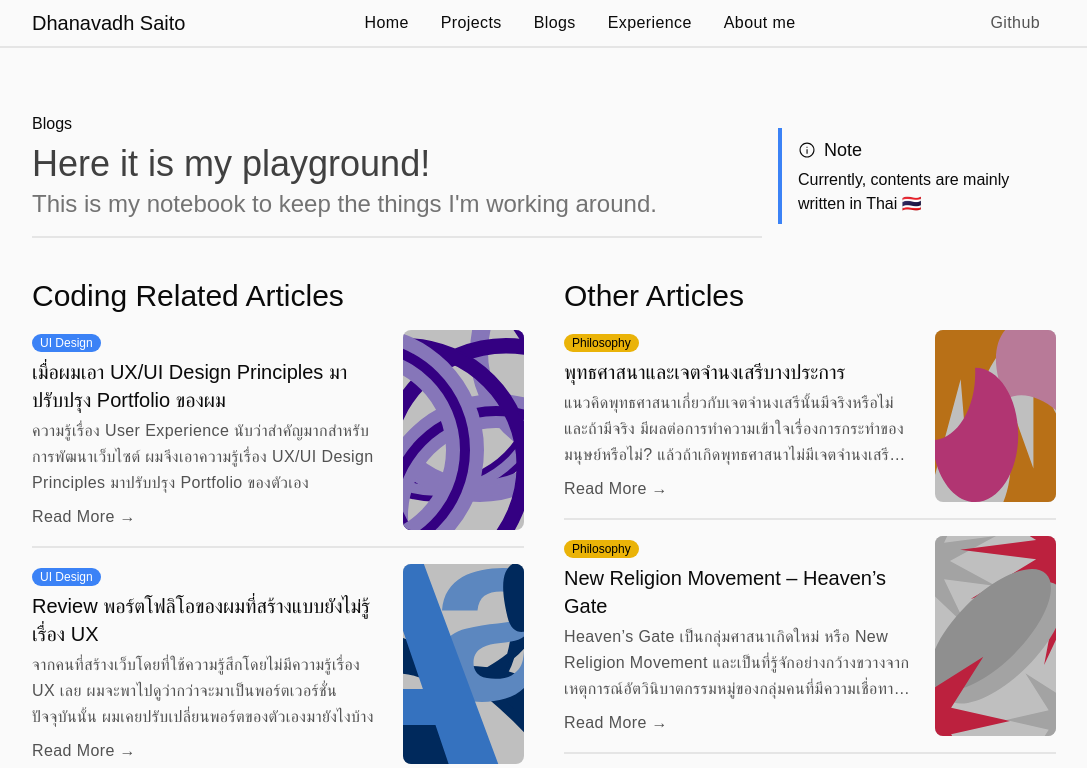
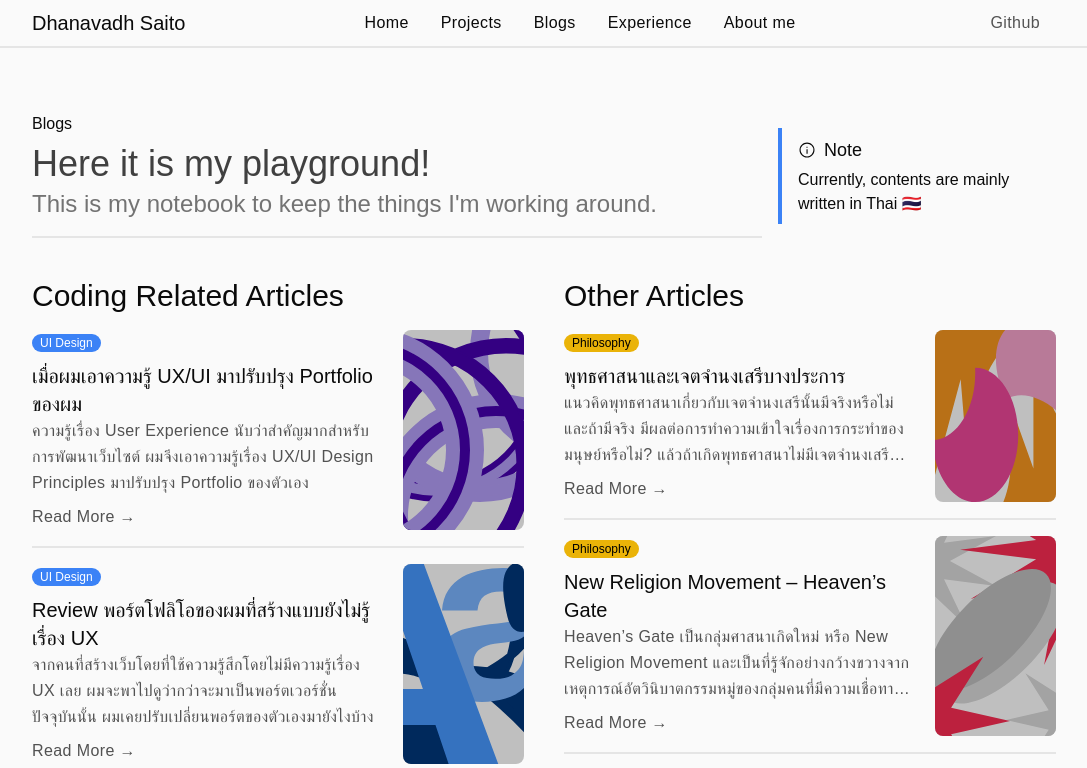
Before and after one commit to dhanavadh/dhanav-blog, a Next.js app: page /blogs in a window 1280 px wide. Shown: the top 768 px of the page, without its empty margins (96-1183 px from the left). Built offline with nearby package versions, Linux system fonts and the light colour scheme; a web font is replaced by a local one.

Commit message:
set font size to lg

```diff
--- a/app/blogs/coding/port-redesign/page.tsx
+++ b/app/blogs/coding/port-redesign/page.tsx
@@ -26,7 +26,7 @@ const BlogPortRemake = () => {
         {/* Heading */}
         <div className='blog-heading'>
             <p className='blog-reading'>N/A minutes Reading</p>
-          <p className='title'>เมื่อผมเอา UX/UI Design Principles มาปรับปรุง Portfolio ของผม</p>
+          <p className='title'>เมื่อผมเอาความรู้ UX/UI มาปรับปรุง Portfolio ของผม</p>
           <p className='sub-title-article mt-2'>จากคนที่สร้างเว็บโดยที่ใช้ความรู้สึกโดยไม่มีความรู้เรื่อง User Experience เลย มาสู่การรีเมคเว็บไซต์ของตัวเองให้เข้าถึง user ทุกคน ผมจึงรู้สึกว่าความรู้เรื่อง UX สำคัญมาก ๆ สำหรับนักพัฒนาเว็บ frontend</p>
         </div>
         {/* Paragraph */}
@@ -168,7 +168,7 @@ const BlogPortRemake = () => {
             <p>การจัดการ layout ของแต่ละหน้าก็เหมือนเป็นการออกแบบของเราที่จะดึงดูดผู้ใช้อย่างไร แล้วเราจะออกแบบยังไงกันล่ะ visual hierarchy, visual flow หรือ focal point จะเข้ามาช่วยเราในส่วนนี้ครับ</p>
           </div>
 
-          <div className='h1-blog'>
+          <div className='h2-blog'>
             <p>Visual Hierarchy สำคัญอย่างไร?</p>
           </div>
           <div className='paragraph-next-to-heading'>
@@ -197,7 +197,7 @@ const BlogPortRemake = () => {
             <p>อย่างในหน้า blogs ผมก็ได้ทำการแบ่งหัวข้อบทความ เป็นสอง column โดยที่ในแต่ละคอลัมน์มีขนาดเท่ากัน การแบ่งแบบนี้คือ ทำให้ user เห็นว่าสองคอลัมน์นี้ มีความสำคัญพอ ๆ กัน เป็น alternative choice ให้ user สามารถเลือกได้ตามความสนใจของตนเอง</p>
           </div>
 
-          <div className='h1-blog'>
+          <div className='h2-blog'>
             <p>Visual Flow?</p>
           </div>
           <div className='paragraph-next-to-heading'>
@@ -215,7 +215,7 @@ const BlogPortRemake = () => {
             <p>ในส่วนถัดไปผมขอยกตัวอย่างการใช้ Design Pattern ที่ผมเอามาใช้ในโปรเจคนี้กันนะครับ</p>
           </div>
 
-          <div className='h1-blog'>
+          <div className='h2-blog'>
             <p>Visual Framework</p>
           </div>
           <div className='paragraph-next-to-heading'>
@@ -243,7 +243,7 @@ const BlogPortRemake = () => {
             <p>ส่วน Title ผมก็ทำให้เหมือนกันทั้งสามหน้าครับ ทั้งหน้า Projects, Blogs, และ Experience และ element รองลงมาผมก็แบ่งให้เป็น 2 คอลัมน์เหมือนกัน เพื่อคงความ consistency ไว้ครับ และเพื่อให้ user เกิดความชินกับ layout ที่ผมได้วางเอาไว้ครับ พูดอีกอย่างเหมือนให้เขารู้คาแรคเตอร์ของผมครับ</p>
           </div>
 
-          <div className='h1-blog'>
+          <div className='h2-blog'>
             <p>Titled Section</p>
           </div>
           <div className='paragraph-next-to-heading'>
--- a/app/components/BlogSection.tsx
+++ b/app/components/BlogSection.tsx
@@ -35,7 +35,7 @@ const CodingArticles = [
 
     {
         id: 1,
-        name:"เมื่อผมเอา UX/UI Design Principles มาปรับปรุง Portfolio ของผม",
+        name:"เมื่อผมเอาความรู้ UX/UI มาปรับปรุง Portfolio ของผม",
         description:"ความรู้เรื่อง User Experience นับว่าสำคัญมากสำหรับการพัฒนาเว็บไซต์ ผมจึงเอาความรู้เรื่อง UX/UI Design Principles มาปรับปรุง Portfolio ของตัวเอง",
         badge:"UI Design",
         img:"/banner/blog-1.svg",
@@ -86,7 +86,9 @@ const BlogSection = () => {
                             {/* Main Project */}
                             <div>
                                 <a className={item.badge === "UI Design" ? 'badge-blue' : item.badge === "Coding" ? 'badge-pink' : 'badge-yellow'}>{item.badge}</a>
-                                <p className='h3 my-1'>{item.name}</p>
+                                <div className='mt-2'>
+                                    <Link href={item.link} className='link-h3 my-1'>{item.name}</Link>
+                                </div>
                                 <p className='p w-full line-clamp-3'>{item.description}</p>
                             </div>
 
@@ -121,7 +123,9 @@ const BlogSection = () => {
                             {/* Main Project */}
                             <div>
                                 <a className={item.badge === "UI Design" ? 'badge-blue' : item.badge === "Coding" ? 'badge-pink' : 'badge-yellow'}>{item.badge}</a>
-                                <p className='h3 my-1'>{item.name}</p>
+                                <div className='mt-2'>
+                                    <Link href={item.link} className='link-h3 my-1'>{item.name}</Link>
+                                </div>
                                 <p className='p w-full line-clamp-3'>{item.description}</p>
                             </div>
 
--- a/app/components/LatestBlog.tsx
+++ b/app/components/LatestBlog.tsx
@@ -5,7 +5,7 @@ import Image from 'next/image'
 const Blog = [
     {
         id:1,
-        name:"เมื่อผมเอา UX/UI Design Principles มาปรับปรุง Portfolio ของผม",
+        name:"เมื่อผมเอาความรู้ UX/UI มาปรับปรุง Portfolio ของผม",
         description:"ความรู้เรื่อง User Experience นับว่าสำคัญมากสำหรับการพัฒนาเว็บไซต์ ผมจึงเอาความรู้เรื่อง UX/UI Design Principles มาปรับปรุง Portfolio ของตัวเอง",
         badge:"UI Design",
         img:"/banner/blog-1.svg",
--- a/app/globals.css
+++ b/app/globals.css
@@ -16,19 +16,19 @@ body {
 
 /* Blog */
 .paragraph {
-  @apply text-xl font-medium leading-loose tracking-normal font-[family-name:var(--font-sarabun-regular)] my-8 lg:mx-32;
+  @apply text-lg font-medium leading-loose tracking-normal font-[family-name:var(--font-sarabun-regular)] my-8 mx-2 lg:mx-32;
 }
 .paragraph-next-to-heading {
-  @apply text-xl font-medium leading-loose tracking-normal font-[family-name:var(--font-sarabun-regular)] mb-8 lg:mx-32;
+  @apply text-lg font-medium leading-loose tracking-normal font-[family-name:var(--font-sarabun-regular)] mb-8 mx-2 lg:mx-32;
 }
 .h1-blog {
-  @apply text-3xl font-medium leading-loose tracking-normal font-[family-name:var(--font-noto-sans)] lg:mx-32;
+  @apply text-3xl font-semibold font-[family-name:var(--font-noto-sans)] mb-2 mx-2 lg:mx-32;
 }
 .h2-blog {
-  @apply text-2xl font-medium leading-loose tracking-normal font-[family-name:var(--font-noto-sans)] lg:mx-32;
+  @apply text-2xl font-semibold font-[family-name:var(--font-noto-sans)] mb-2 mx-2 lg:mx-32;
 }
 .image-description {
-  @apply text-base leading-loose tracking-normal mt-1 text-center font-[family-name:var(--font-sarabun-regular)] lg:mx-32;
+  @apply text-base leading-loose tracking-normal mt-1 text-center font-[family-name:var(--font-sarabun-regular)] mx-2 lg:mx-32;
 }
 .ref-image {
   @apply text-base leading-loose tracking-normal text-white  mb-2 text-end;
```
